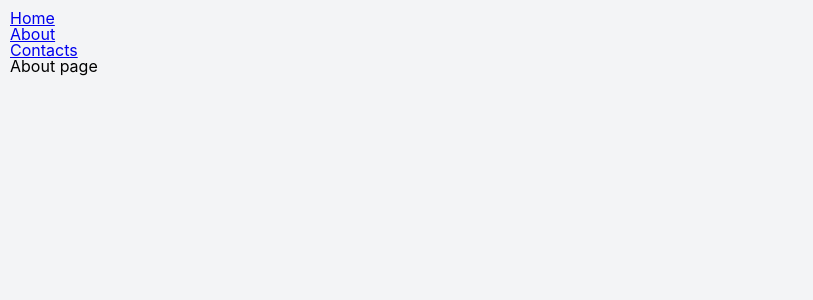
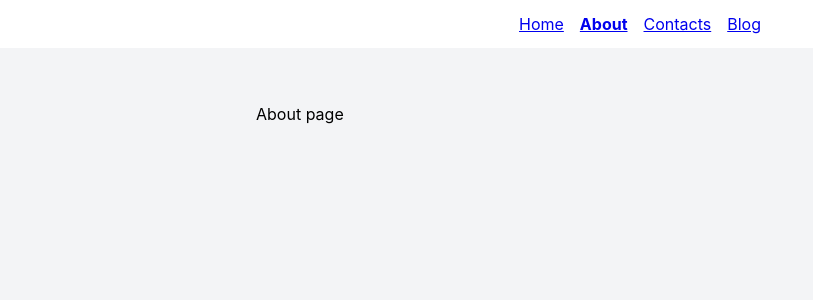
Before and after one commit to VladSmorodsky/beginning-react, a React (Create React App) app: page /about in a window 1280 px wide. Shown: the top 300 px of the page, without its empty margins (0-813 px from the left). Built offline with nearby package versions, Linux system fonts and the light colour scheme.

Commit message:
Lesson 10.2: added new routes and pages (Blog, BlogPost, NotFound), added styles

```diff
--- a/src/App.css
+++ b/src/App.css
@@ -188,3 +188,27 @@ h2 {
   transform: translateY(20px);
   transition: all 300ms;
 }
+
+.container {
+  margin: auto;
+  padding-top: 24px;
+  max-width: 48rem;
+}
+
+.nav {
+  background-color: white;
+  padding: 16px;
+}
+
+.nav .nav-list {
+  display: flex;
+  justify-content: center;
+}
+
+.nav .nav-list li:not(:first-child){
+  margin-left: 16px;
+}
+
+.nav .nav-list li a.active {
+  font-weight: bold;
+}
--- a/src/components/NavigationBar.jsx
+++ b/src/components/NavigationBar.jsx
@@ -2,11 +2,12 @@ import { NavLink } from "react-router-dom";
 
 export default function NavigationBar() {
   return (
-    <nav>
-      <ul>
-        <li><NavLink to={'/'}>Home</NavLink></li>
-        <li><NavLink to={'/about'}>About</NavLink></li>
-        <li><NavLink to={'/contacts'}>Contacts</NavLink></li>
+    <nav className="nav">
+      <ul className="nav-list">
+        <li><NavLink activeClassName={'active'} exact to={'/'}>Home</NavLink></li>
+        <li><NavLink activeClassName={'active'} exact to={'/about'}>About</NavLink></li>
+        <li><NavLink activeClassName={'active'} exact to={'/contacts'}>Contacts</NavLink></li>
+        <li><NavLink activeClassName={'active'} to={'/blog'}>Blog</NavLink></li>
       </ul>
     </nav>
   );
--- a/src/pages/AboutPage.jsx
+++ b/src/pages/AboutPage.jsx
@@ -3,7 +3,7 @@ import Layout from "./Layout";
 export default function AboutPage() {
   return (
     <Layout>
-      <div>About page</div>
+      <div className={'container'}>About page</div>
     </Layout>
   );
 }
--- /dev/null
+++ b/src/pages/Blog.jsx
@@ -0,0 +1,15 @@
+import Layout from "./Layout";
+import {Link} from "react-router-dom";
+
+export default function Blog() {
+  return (
+    <Layout>
+      <div>
+        <ul>
+          <li><Link to={'/blog/1'}>Post 1</Link></li>
+          <li><Link to={'/blog/2'}>Post 2</Link></li>
+        </ul>
+      </div>
+    </Layout>
+  );
+}
--- /dev/null
+++ b/src/pages/BlogPost.jsx
@@ -0,0 +1,12 @@
+import Layout from "./Layout";
+import {useParams} from "react-router-dom";
+
+export default function BlogPost() {
+  const {id} = useParams();
+
+  return (
+    <Layout>
+      <div>Blog Post {id}</div>
+    </Layout>
+  );
+}
--- a/src/pages/ContactPage.jsx
+++ b/src/pages/ContactPage.jsx
@@ -3,7 +3,7 @@ import Layout from "./Layout";
 export default function ContactPage() {
   return (
     <Layout>
-      <div>Contact page</div>
+      <div className={'container'}>Contact page</div>
     </Layout>
   );
 }
--- a/src/pages/Layout.jsx
+++ b/src/pages/Layout.jsx
@@ -3,11 +3,13 @@ import React from "react";
 
 export default function Layout(props) {
   return (
-    <div className="todo-app-container">
-      <NavigationBar />
-      <div className="content">
-        {props.children}
+    <>
+      <NavigationBar/>
+      <div className="todo-app-container">
+        <div className="container">
+          {props.children}
+        </div>
       </div>
-    </div>
+    </>
   );
 }
--- /dev/null
+++ b/src/pages/NotFoundPage.jsx
@@ -0,0 +1,9 @@
+import Layout from "./Layout";
+
+export default function NotFountPage() {
+  return (
+    <Layout>
+      <div>Not Found</div>
+    </Layout>
+  );
+}
```
Also changed, not shown: src/route.js (+15 -0 lines).
